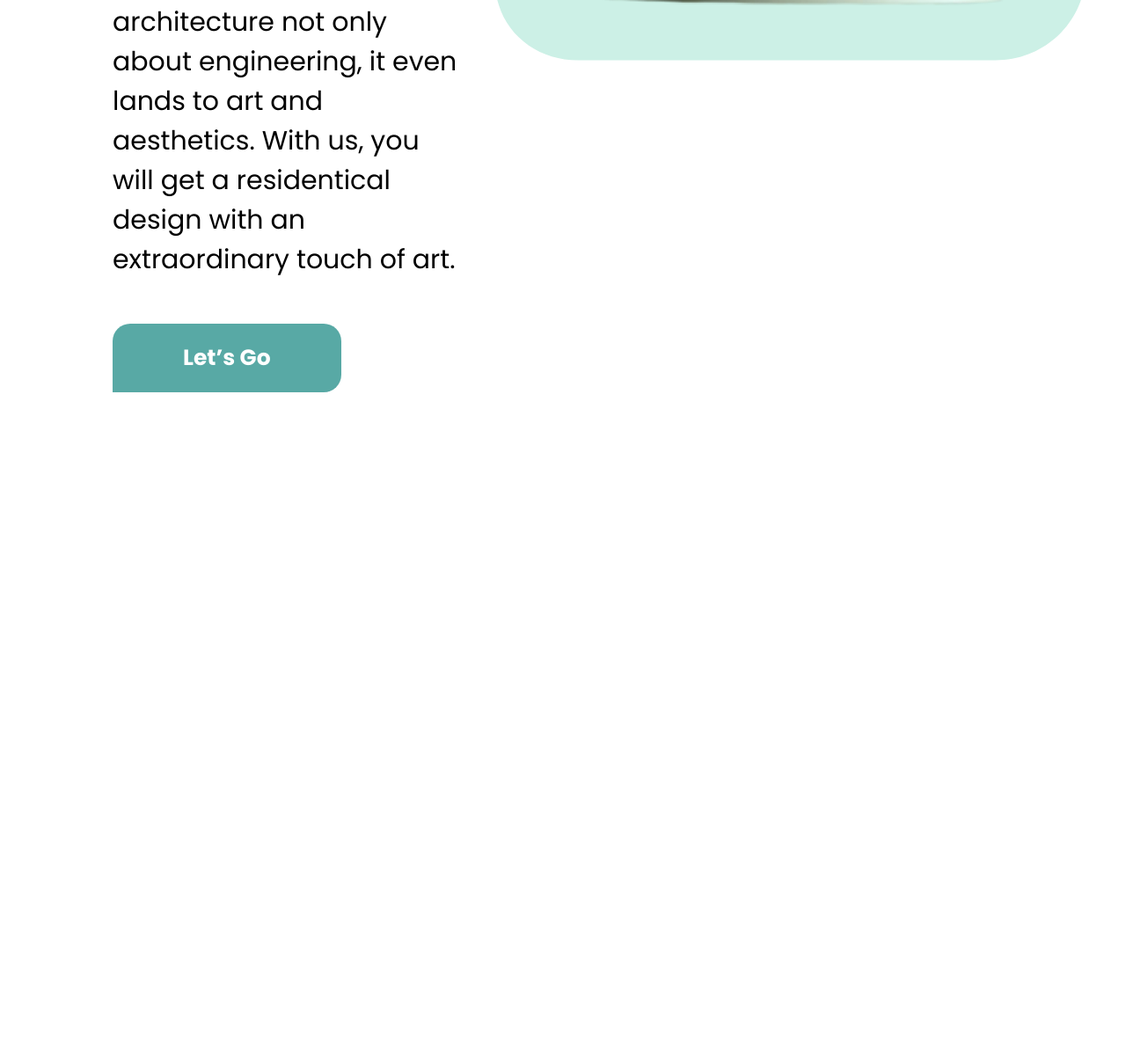
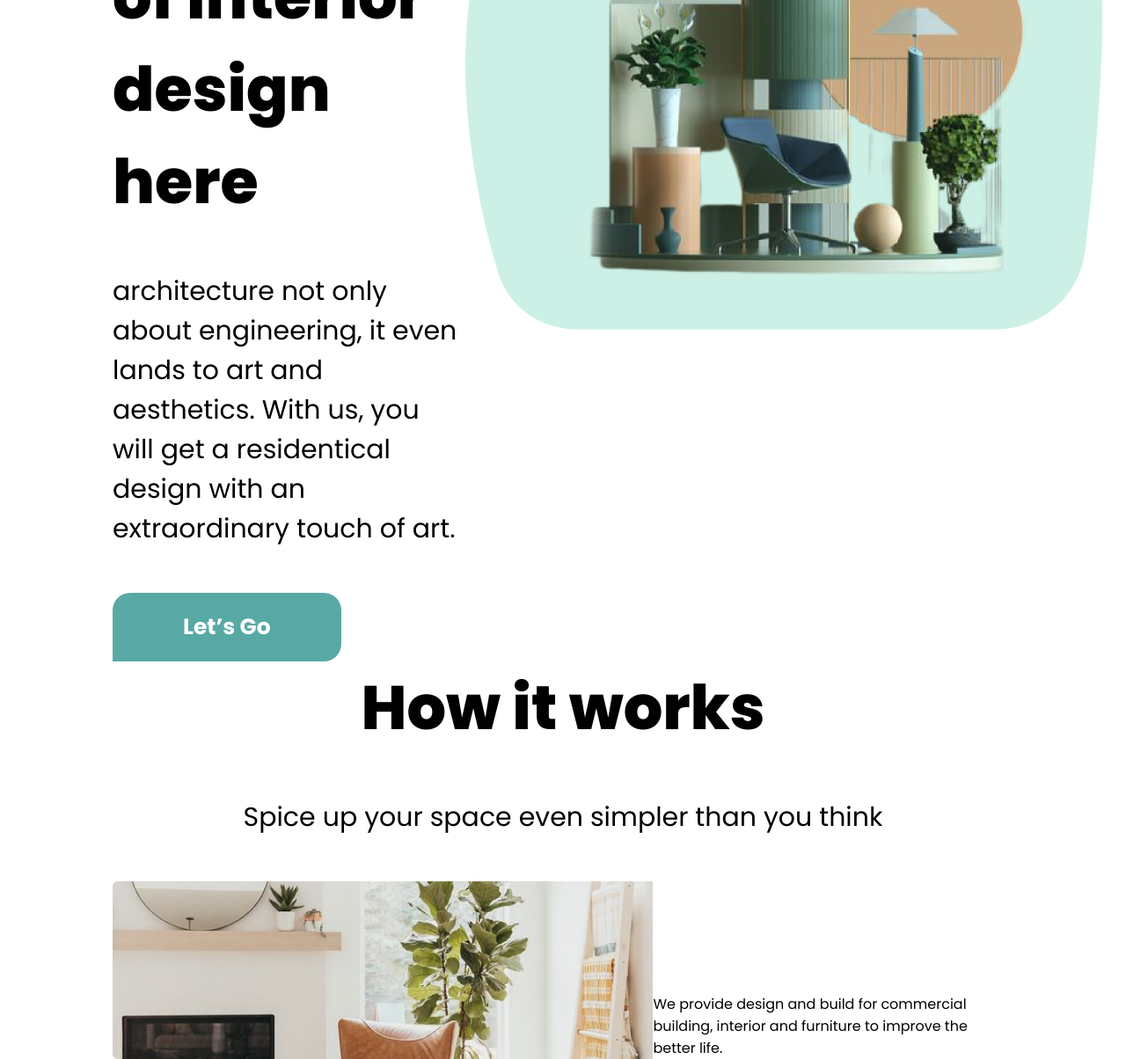
Before and after one commit to OleksandrHuts/Locus, a plain HTML site: page index.html in a window 1280 px wide. Shown: the part 877-2081 px from the top of the page at 88% size. Before the commit the page ends 1323 px from the top, so only its background shows below. Drawn offline with Linux system fonts and the light colour scheme.

Commit message:
Third section

```diff
--- a/assets/css/style.css
+++ b/assets/css/style.css
@@ -41,7 +41,7 @@ body {
   padding: 85px 0 105px 0;
   width: 100%;
   z-index: 2;
-  position: fixed;
+  /* position: fixed; */
   background-color: #fff;
 
 }
@@ -120,14 +120,14 @@ body {
   padding-top: 100px;
 }
 
-.home_title {
+.section_title {
   font-weight: 800;
   font-size: 70px;
   line-height: 105px;
   margin-bottom: 50px;
 }
 
-.home_p {
+.section_p {
   font-size: 30px;
   line-height: 45px;
   margin-bottom: 50px;
@@ -167,3 +167,32 @@ body {
   left: 0;
   width: 100%;
 }
+
+.center {
+  text-align: center;
+}
+
+.how_it_works_video {
+  font-size: 0;
+}
+
+.video_content {
+  width: 60%;
+  /* font-size: 0; */
+}
+
+.video_content img {
+  width: 100%;
+}
+
+.video_text {
+  width: 40%;
+}
+
+.video_content, .video_text {
+  display: inline-block;
+  /* font-size: 0; */
+}
+ .video_text_p {
+  font-size: 16px;
+ }
--- a/index.html
+++ b/index.html
@@ -44,26 +44,55 @@
       <div class="container">
         <section class="home">
           <div class="home_content">
-            <h2 class="home_title">Get the inspiration
+            <h2 class="section_title">Get the inspiration
               of interior design
               here</h2>
-              <p class="home_p">architecture not only about engineering, it even
-                lands to art and aesthetics. With us, you will get
-                a residentical design with an extraordinary touch
-                of art.</p>
-                <a href="#" class="home_btn btn corner">Let’s go</a>
+            <p class="section_p">architecture not only about engineering, it even
+              lands to art and aesthetics. With us, you will get
+              a residentical design with an extraordinary touch
+              of art.</p>
+            <a href="#" class="home_btn btn corner">Let’s go</a>
           </div>
           <div class="home_img">
             <img class="interior_img" src="./assets/img/image 1.png" alt="">
-            <svg class="bg_img" width="834" height="782" viewBox="0 0 834 782" fill="none" xmlns="http://www.w3.org/2000/svg">
-              <path d="M51.5043 116.435C62.2459 77.2326 93.717 47.77 133.431 39.1108C206.739 23.1267 330.219 0 431 0C529.384 0 651.849 22.0396 727.471 37.9584C771.054 47.1327 804.44 81.0992 811.62 125.054C819.577 173.769 828.848 244.881 833 330C837.955 431.572 823.347 580.709 811.507 679.531C804.438 738.54 754.017 782 694.587 782H147.319C100.236 782 57.6029 754.385 43.7153 709.398C26.5994 653.952 6.46972 570.456 0.999959 472C-5.82689 349.117 28.8255 199.202 51.5043 116.435Z" fill="#CCF0E6"/>
+            <svg class="bg_img" width="834" height="782" viewBox="0 0 834 782" fill="none"
+              xmlns="http://www.w3.org/2000/svg">
+              <path
+                d="M51.5043 116.435C62.2459 77.2326 93.717 47.77 133.431 39.1108C206.739 23.1267 330.219 0 431 0C529.384 0 651.849 22.0396 727.471 37.9584C771.054 47.1327 804.44 81.0992 811.62 125.054C819.577 173.769 828.848 244.881 833 330C837.955 431.572 823.347 580.709 811.507 679.531C804.438 738.54 754.017 782 694.587 782H147.319C100.236 782 57.6029 754.385 43.7153 709.398C26.5994 653.952 6.46972 570.456 0.999959 472C-5.82689 349.117 28.8255 199.202 51.5043 116.435Z"
+                fill="#CCF0E6" />
             </svg>
           </div>
         </section>
 
-        <section>
+        <section class="second_section">
+          <div class="how_it_works">
+            <h2 class="section_title center">
+              How it works
+            </h2>
+            <p class="section_p center">Spice up your space even simpler
+              than you think</p>
+            <div class="how_it_works_video">
+              <div class="video_content">
+                <img src="./assets/img/video_image.jpg" alt="">
+              </div>
+              <div class="video_text">
+                <p class="video_text_p">
+                  We provide design and build
+                  for commercial building,
+                  interior and furniture to improve
+                  the better life.
+                </p>
+                <span class="video_span">See Video</span>
+              </div>
+            </div>
+          </div>
+          <div class="mission">
+
+          </div>
+
 
         </section>
+
         <section>
 
         </section>
```
Also changed, not shown: assets/img/image 1.jpg (deleted), assets/img/video_image.jpg (added).
